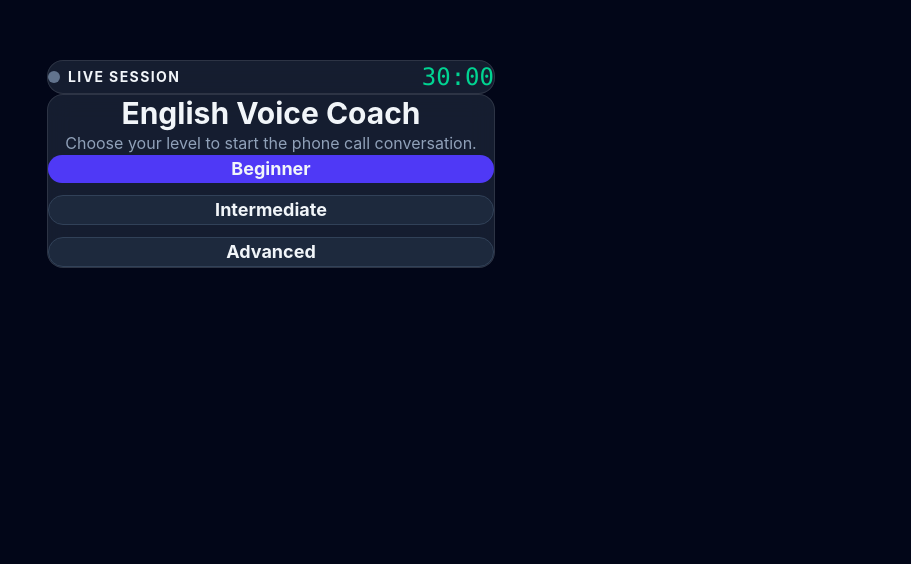
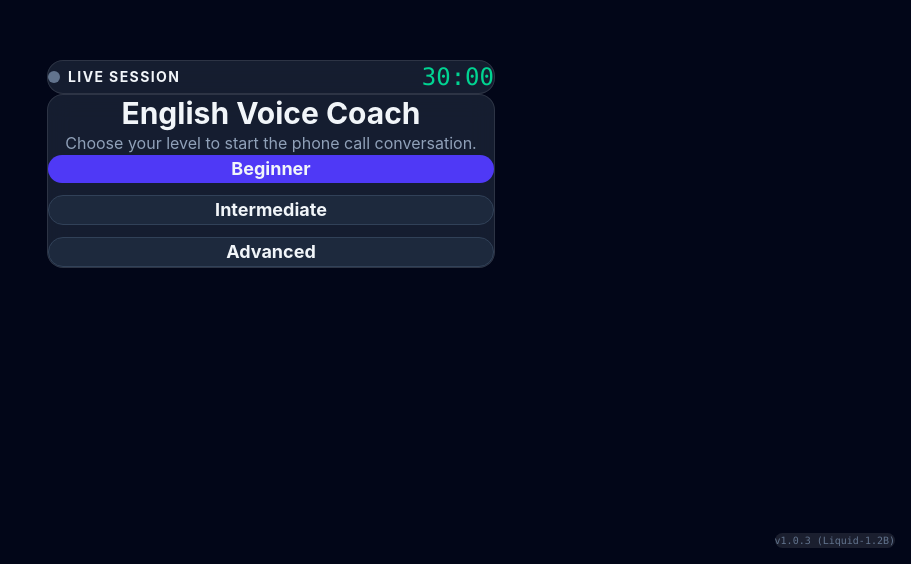
Before and after one commit to Willforyou/ai-english-coach, a Next.js app: page / in a window 1280 px wide. Shown: the part 236-800 px from the top of the page, without its empty margins (369-1280 px from the left). Built offline with nearby package versions, Linux system fonts and the light colour scheme.

Commit message:
fix: switch to verified liquid-1.2b-instruct model and add v1.0.3 badge

```diff
--- a/src/app/api/chat/route.ts
+++ b/src/app/api/chat/route.ts
@@ -35,7 +35,7 @@ export async function POST(req: Request) {
                 "Content-Type": "application/json",
             },
             body: JSON.stringify({
-                model: "google/gemma-3-4b-it:free",
+                model: "liquid/lfm-2.5-1.2b-instruct:free",
                 messages: [
                     { role: "system", content: systemPrompt },
                     ...messages
--- a/src/app/api/materials/route.ts
+++ b/src/app/api/materials/route.ts
@@ -33,7 +33,7 @@ export async function POST(req: Request) {
                 "Content-Type": "application/json",
             },
             body: JSON.stringify({
-                model: "google/gemma-3-4b-it:free",
+                model: "liquid/lfm-2.5-1.2b-instruct:free",
                 messages: [
                     { role: "system", content: systemPrompt },
                     { role: "user", content: "Generate the lesson materials." }
--- a/src/app/page.tsx
+++ b/src/app/page.tsx
@@ -330,6 +330,9 @@ export default function Home() {
           </div>
         </div>
       )}
+      <div className="fixed bottom-4 right-4 px-3 py-1 bg-white/10 rounded-full text-[10px] font-mono text-slate-500 pointer-events-none">
+        v1.0.3 (Liquid-1.2B)
+      </div>
     </main>
   );
 }
```
